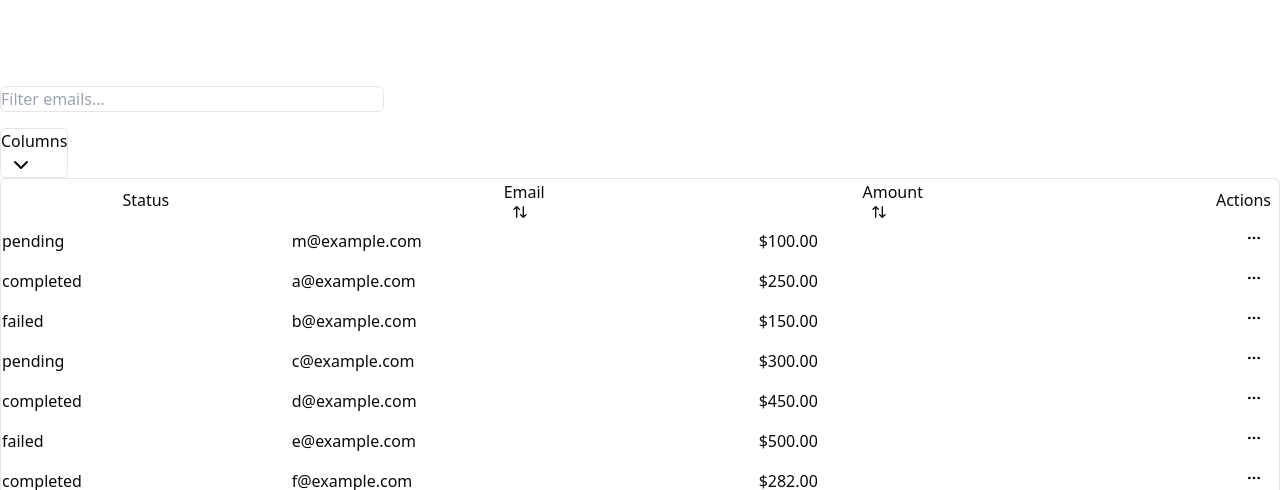
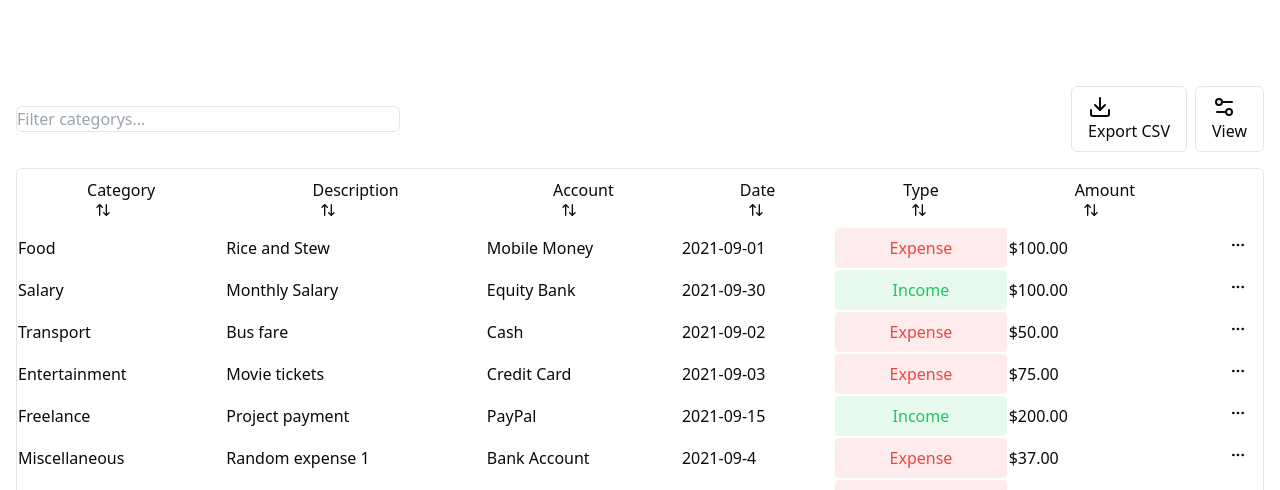
Before and after one commit to Yves-Developer/walletapp, a Next.js app: page /Transaction in a window 1280 px wide. Shown: the part 310-800 px from the top of the page. Built offline with nearby package versions, Linux system fonts and the light colour scheme.

Commit message:
### Transaction: Table UI, Add Info, Pop UP, Combobox,  Modal UI ###

```diff
--- a/Components/Overview.jsx
+++ b/Components/Overview.jsx
@@ -9,8 +9,8 @@ const Overview = () => {
       <div className="flex justify-between items-center py-9 w-full bg-background/80 backdrop-blur-sm">
         <h2 className="text-2xl font-bold text-foreground">Overview</h2>
         <div className="flex space-x-2">
-          <Modal btnCaption="New Income" title="Add Income" />
-          <Modal btnCaption="New Expense" title="Add Expense" />
+          <Modal btnCaption="New Income" title="Add Income" type="Income" />
+          <Modal btnCaption="New Expense" title="Add Expense" type="Expense" />
           <DateRangePicker
             onUpdate={(values) => console.log(values)}
             initialDateFrom="2025-01-01"
--- a/Components/ui/datepicker.jsx
+++ b/Components/ui/datepicker.jsx
@@ -13,7 +13,7 @@ import {
   PopoverTrigger,
 } from "@/components/ui/popover";
 
-export function DatePickerDemo() {
+export function DatePicker() {
   const [date, setDate] = React.useState();
 
   return (
@@ -22,7 +22,7 @@ export function DatePickerDemo() {
         <Button
           variant={"outline"}
           className={cn(
-            "w-[280px] justify-start text-left font-normal",
+            "w-[200px] justify-start font-normal",
             !date && "text-muted-foreground"
           )}
         >
--- a/app/Transaction/columns.jsx
+++ b/app/Transaction/columns.jsx
@@ -10,23 +10,92 @@ import {
   DropdownMenuSeparator,
   DropdownMenuTrigger,
 } from "@/components/ui/dropdown-menu";
+import clsx from "clsx";
 
 export const columns = [
   {
-    accessorKey: "status",
-    header: "Status",
-  },
-  {
-    accessorKey: "email",
+    accessorKey: "category",
     header: ({ column }) => {
       return (
         <Button
           variant="ghost"
           onClick={() => column.toggleSorting(column.getIsSorted() === "asc")}
         >
-          Email
+          Category
           <ArrowUpDown className="ml-2 h-4 w-4" />
         </Button>
+      );
+    },
+  },
+  {
+    accessorKey: "description",
+    header: ({ column }) => {
+      return (
+        <Button
+          variant="ghost"
+          onClick={() => column.toggleSorting(column.getIsSorted() === "asc")}
+        >
+          Description
+          <ArrowUpDown className="ml-2 h-4 w-4" />
+        </Button>
+      );
+    },
+  },
+  {
+    accessorKey: "account",
+    header: ({ column }) => {
+      return (
+        <Button
+          variant="ghost"
+          onClick={() => column.toggleSorting(column.getIsSorted() === "asc")}
+        >
+          Account
+          <ArrowUpDown className="ml-2 h-4 w-4" />
+        </Button>
+      );
+    },
+  },
+  {
+    accessorKey: "date",
+    header: ({ column }) => {
+      return (
+        <Button
+          variant="ghost"
+          onClick={() => column.toggleSorting(column.getIsSorted() === "asc")}
+        >
+          Date
+          <ArrowUpDown className="ml-2 h-4 w-4" />
+        </Button>
+      );
+    },
+  },
+  {
+    accessorKey: "type",
+    header: ({ column }) => {
+      return (
+        <Button
+          variant="ghost"
+          onClick={() => column.toggleSorting(column.getIsSorted() === "asc")}
+        >
+          Type
+          <ArrowUpDown className="ml-2 h-4 w-4" />
+        </Button>
+      );
+    },
+    cell: ({ row }) => {
+      const type = row.getValue("type");
+      const colorClass = type === "Income" ? "text-green-500" : "text-red-500";
+      const bgClass = type === "Income" ? "bg-green-500/10" : "bg-red-500/10";
+      return (
+        <div
+          className={clsx(
+            "flex items-center justify-center rounded-sm px-4 py-2 font-medium",
+            colorClass,
+            bgClass
+          )}
+        >
+          {type}
+        </div>
       );
     },
   },
@@ -55,7 +124,6 @@ export const columns = [
   },
   {
     id: "actions",
-    header: () => <div className="text-right">Actions</div>,
     cell: ({ row }) => {
       const payment = row.original;
 
@@ -70,14 +138,8 @@ export const columns = [
             </DropdownMenuTrigger>
             <DropdownMenuContent align="end">
               <DropdownMenuLabel>Actions</DropdownMenuLabel>
-              <DropdownMenuItem
-                onClick={() => navigator.clipboard.writeText(payment.id)}
-              >
-                Copy payment ID
-              </DropdownMenuItem>
               <DropdownMenuSeparator />
-              <DropdownMenuItem>View customer</DropdownMenuItem>
-              <DropdownMenuItem>View payment details</DropdownMenuItem>
+              <DropdownMenuItem>Delete</DropdownMenuItem>
             </DropdownMenuContent>
           </DropdownMenu>
         </div>
--- a/app/Transaction/data-table.jsx
+++ b/app/Transaction/data-table.jsx
@@ -26,7 +26,7 @@ import {
   DropdownMenuTrigger,
 } from "@/components/ui/dropdown-menu";
 import { set } from "date-fns";
-import { ChevronDown } from "lucide-react";
+import { Download, Settings2 } from "lucide-react";
 
 export function DataTable({ columns, data }) {
   const [sorting, setSorting] = React.useState([]);
@@ -51,21 +51,25 @@ export function DataTable({ columns, data }) {
 
   return (
     <>
-      <div className="flex items-center py-4">
+      <div className="flex items-center justify-between py-4">
         <Input
-          placeholder="Filter emails..."
-          value={table.getColumn("email")?.getFilterValue() ?? ""}
+          placeholder="Filter categorys..."
+          value={table.getColumn("category")?.getFilterValue() ?? ""}
           onChange={(event) =>
-            table.getColumn("email")?.setFilterValue(event.target.value)
+            table.getColumn("category")?.setFilterValue(event.target.value)
           }
           className="max-w-sm"
         />
-      </div>
+        <div className="flex items-center space-x-2">
+          <Button variant="outline" className="ml-auto">
+            <Download />
+            Export CSV
+          </Button>
           <DropdownMenu>
             <DropdownMenuTrigger asChild>
               <Button variant="outline" className="ml-auto">
-            Columns
-            <ChevronDown className="ml-2" />
+                <Settings2 />
+                View
               </Button>
             </DropdownMenuTrigger>
             <DropdownMenuContent align="end">
@@ -78,7 +82,9 @@ export function DataTable({ columns, data }) {
                       key={column.id}
                       className="capitalize"
                       checked={column.getIsVisible()}
-                  onCheckedChange={(value) => column.toggleVisibility(!!value)}
+                      onCheckedChange={(value) =>
+                        column.toggleVisibility(!!value)
+                      }
                     >
                       {column.id}
                     </DropdownMenuCheckboxItem>
@@ -86,6 +92,8 @@ export function DataTable({ columns, data }) {
                 })}
             </DropdownMenuContent>
           </DropdownMenu>
+        </div>
+      </div>
       <div className="rounded-md border">
         <Table>
           <TableHeader>
--- a/app/Transaction/page.js
+++ b/app/Transaction/page.js
@@ -1,59 +1,63 @@
+import { Description } from "@radix-ui/react-dialog";
 import { columns } from "./columns";
 import { DataTable } from "./data-table";
 import Wrapper from "@/Components/Wrapper";
 export default function DemoPage() {
   const data = [
     {
-      id: "728ed52f",
+      category: "Food",
       amount: 100,
-      status: "pending",
-      email: "m@example.com",
+      account: "Mobile Money",
+      description: "Rice and Stew",
+      type: "Expense",
+      date: "2021-09-01",
+    },
+    {
+      category: "Salary",
+      amount: 100,
+      account: "Equity Bank",
+      description: "Monthly Salary",
+      type: "Income",
+      date: "2021-09-30",
     },
     // ...
   ];
-  const demoData = [
+  data.push(
     {
-      id: "1a2b3c4d",
-      amount: 250,
-      status: "completed",
-      email: "a@example.com",
+      category: "Transport",
+      amount: 50,
+      account: "Cash",
+      description: "Bus fare",
+      type: "Expense",
+      date: "2021-09-02",
     },
     {
-      id: "2b3c4d5e",
-      amount: 150,
-      status: "failed",
-      email: "b@example.com",
+      category: "Entertainment",
+      amount: 75,
+      account: "Credit Card",
+      description: "Movie tickets",
+      type: "Expense",
+      date: "2021-09-03",
     },
     {
-      id: "3c4d5e6f",
-      amount: 300,
-      status: "pending",
-      email: "c@example.com",
-    },
-    {
-      id: "4d5e6f7g",
-      amount: 450,
-      status: "completed",
-      email: "d@example.com",
-    },
-    {
-      id: "5e6f7g8h",
-      amount: 500,
-      status: "failed",
-      email: "e@example.com",
-    },
-  ];
-  for (let i = 6; i <= 35; i++) {
-    demoData.push({
-      id: `${i}e${i + 1}f${i + 2}g`,
-      amount: Math.floor(Math.random() * 500) + 100,
-      status: ["pending", "completed", "failed"][Math.floor(Math.random() * 3)],
-      email: `${String.fromCharCode(96 + i)}@example.com`,
+      category: "Freelance",
+      amount: 200,
+      account: "PayPal",
+      description: "Project payment",
+      type: "Income",
+      date: "2021-09-15",
+    }
+  );
+  for (let i = 0; i < 20; i++) {
+    data.push({
+      category: "Miscellaneous",
+      amount: Math.floor(Math.random() * 100) + 1,
+      account: "Bank Account",
+      description: `Random expense ${i + 1}`,
+      type: "Expense",
+      date: `2021-09-${i + 4}`,
     });
   }
-
-  data.push(...demoData);
-
   return (
     <div className="py-20">
       <Wrapper>
```
Also changed, not shown: Components/Modal.jsx (+52 -19 lines), Components/ui/combobox.jsx (+40 -3 lines). Lines whose indentation alone changed are shown as unchanged.
